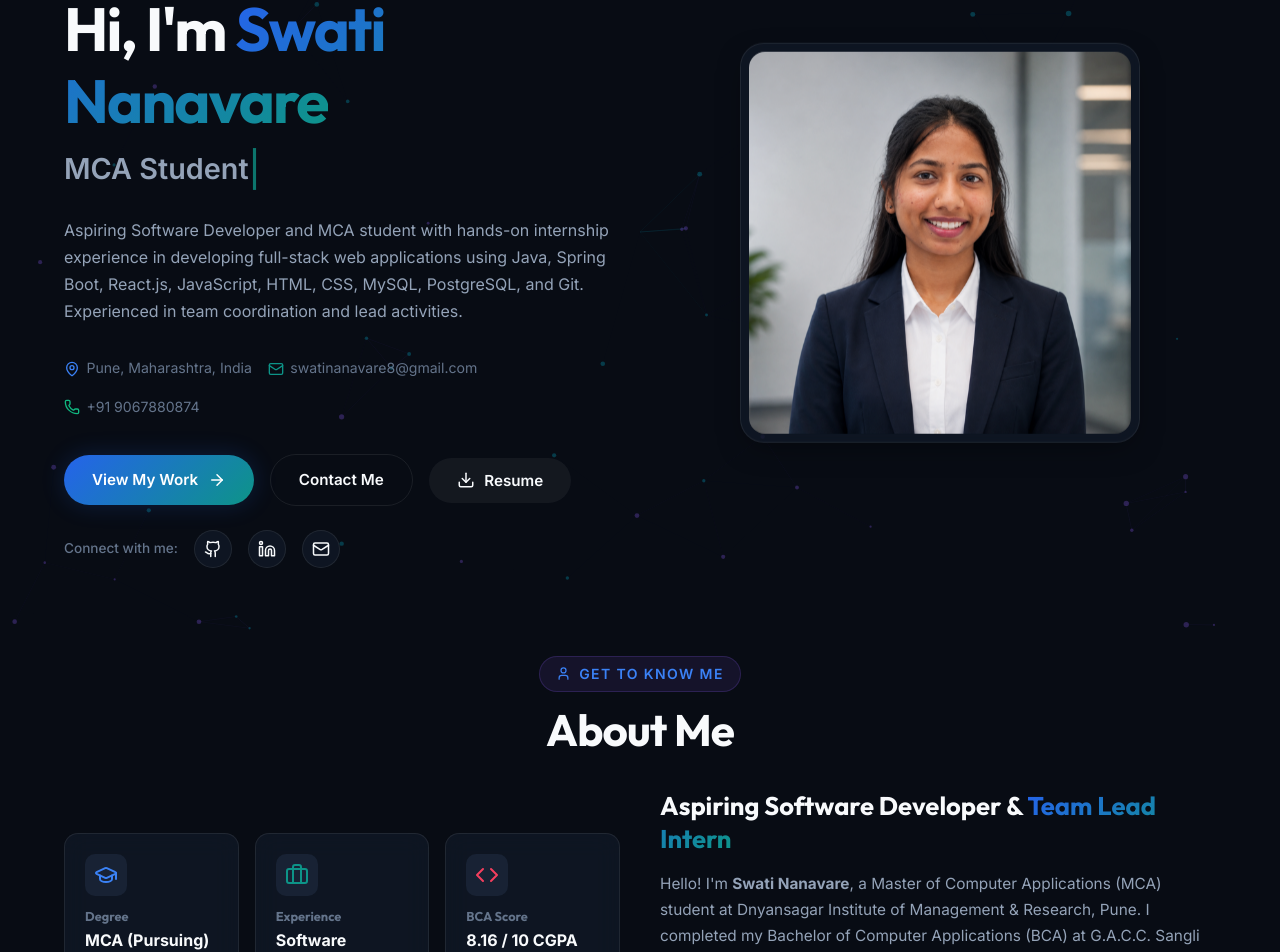
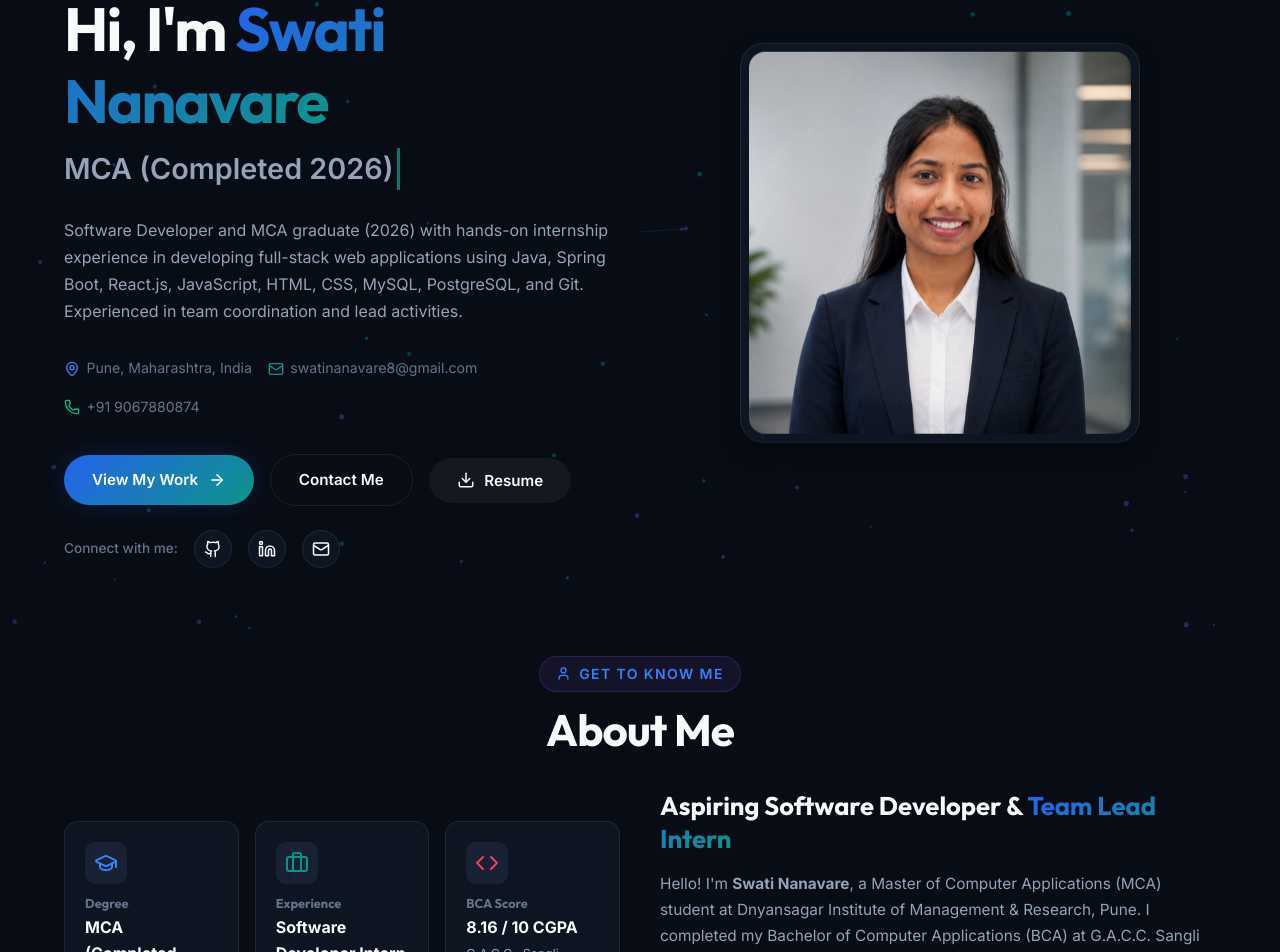
Before and after one commit to nanavareswati01/Myportfolio, a React (Vite) app: page / in a window 1280 px wide. Shown: the part 168-1120 px from the top of the page. Built offline with nearby package versions, Linux system fonts and the light colour scheme.

Commit message:
Update degree status to MCA (Completed 2026) across portfolio and resume

```diff
--- a/src/components/About.jsx
+++ b/src/components/About.jsx
@@ -7,7 +7,7 @@ export default function About() {
     {
       icon: <GraduationCap size={24} color="var(--accent-purple)" />,
       title: "Degree",
-      value: "MCA (Pursuing)",
+      value: "MCA (Completed 2026)",
       sub: "Dnyansagar Inst. Pune",
     },
     {
--- a/src/components/ResumeModal.jsx
+++ b/src/components/ResumeModal.jsx
@@ -41,7 +41,7 @@ export default function ResumeModal({ isOpen, onClose }) {
       doc.setFontSize(10.5);
       doc.setFont('helvetica', 'normal');
       doc.setTextColor(...gray);
-      doc.text('Software Developer | MCA Student', 15, y);
+      doc.text('Software Developer | MCA (Completed 2026)', 15, y);
 
       y += 5;
       doc.setFontSize(9);
@@ -172,7 +172,7 @@ export default function ResumeModal({ isOpen, onClose }) {
       doc.text('Master of Computer Applications (MCA)', 15, y);
       doc.setFont('helvetica', 'normal');
       doc.setTextColor(...gray);
-      doc.text('2024 - 2026 (Pursuing)', 195, y, { align: 'right' });
+      doc.text('2024 - 2026 (Completed)', 195, y, { align: 'right' });
       y += 4;
       doc.text('Dnyansagar Institute of Management & Research, Pune', 15, y);
 
@@ -248,7 +248,7 @@ export default function ResumeModal({ isOpen, onClose }) {
         <div style={{ borderBottom: '1px solid var(--border-color)', paddingBottom: '1.5rem', marginBottom: '1.5rem' }}>
           <h2 style={{ fontSize: '2rem', fontWeight: 800, marginBottom: '0.2rem' }}>{personalInfo.name}</h2>
           <p style={{ fontSize: '1.1rem', color: 'var(--accent-purple)', fontWeight: 600, marginBottom: '0.8rem' }}>
-            {personalInfo.role} • MCA Student
+            {personalInfo.role} • MCA (Completed 2026)
           </p>
 
           <div style={{ display: 'flex', flexWrap: 'wrap', gap: '1rem', fontSize: '0.85rem', color: 'var(--text-secondary)' }}>
--- a/src/data/portfolioData.js
+++ b/src/data/portfolioData.js
@@ -3,12 +3,12 @@ export const personalInfo = {
   role: "Software Developer",
   taglines: [
     "Software Developer",
-    "MCA Student",
+    "MCA (Completed 2026)",
     "Spring Boot & React Engineer",
     "Team Lead Intern"
   ],
-  bio: "Aspiring Software Developer and MCA student with hands-on internship experience in developing full-stack web applications using Java, Spring Boot, React.js, JavaScript, HTML, CSS, MySQL, PostgreSQL, and Git. Experienced in team coordination and lead activities.",
-  summary: "Aspiring Software Developer and MCA student with hands-on internship experience in developing full-stack web applications using Java, Spring Boot, React.js, JavaScript, HTML, CSS, MySQL, PostgreSQL, and Git. Also contributed to team coordination and development activities to support timely and quality project delivery.",
+  bio: "Software Developer and MCA graduate (2026) with hands-on internship experience in developing full-stack web applications using Java, Spring Boot, React.js, JavaScript, HTML, CSS, MySQL, PostgreSQL, and Git. Experienced in team coordination and lead activities.",
+  summary: "Software Developer and MCA graduate (2026) with hands-on internship experience in developing full-stack web applications using Java, Spring Boot, React.js, JavaScript, HTML, CSS, MySQL, PostgreSQL, and Git. Also contributed to team coordination and development activities to support timely and quality project delivery.",
   location: "Pune, Maharashtra, India",
   email: "swatinanavare8@gmail.com",
   phone: "+91 9067880874",
@@ -17,7 +17,7 @@ export const personalInfo = {
   avatar: "/swati_avatar.jpg",
   resumeUrl: "#resume-download",
   stats: [
-    { label: "Degree", value: "MCA (Pursuing)" },
+    { label: "Degree", value: "MCA (Completed 2026)" },
     { label: "Experience", value: "Software Developer Intern" },
     { label: "BCA Score", value: "CGPA: 8.16 / 10" },
     { label: "Location", value: "Pune, MH" }
@@ -132,8 +132,8 @@ export const educationData = [
     degree: "Master of Computer Applications (MCA)",
     institution: "Dnyansagar Institute of Management & Research, Pune",
     period: "2024 – 2026",
-    score: "Pursuing",
-    status: "pursuing",
+    score: "Completed (2026)",
+    status: "completed",
     details: "Focusing on Advanced Java Full-Stack Engineering, Enterprise Architecture, Database Management, and Software Testing."
   },
   {
```
